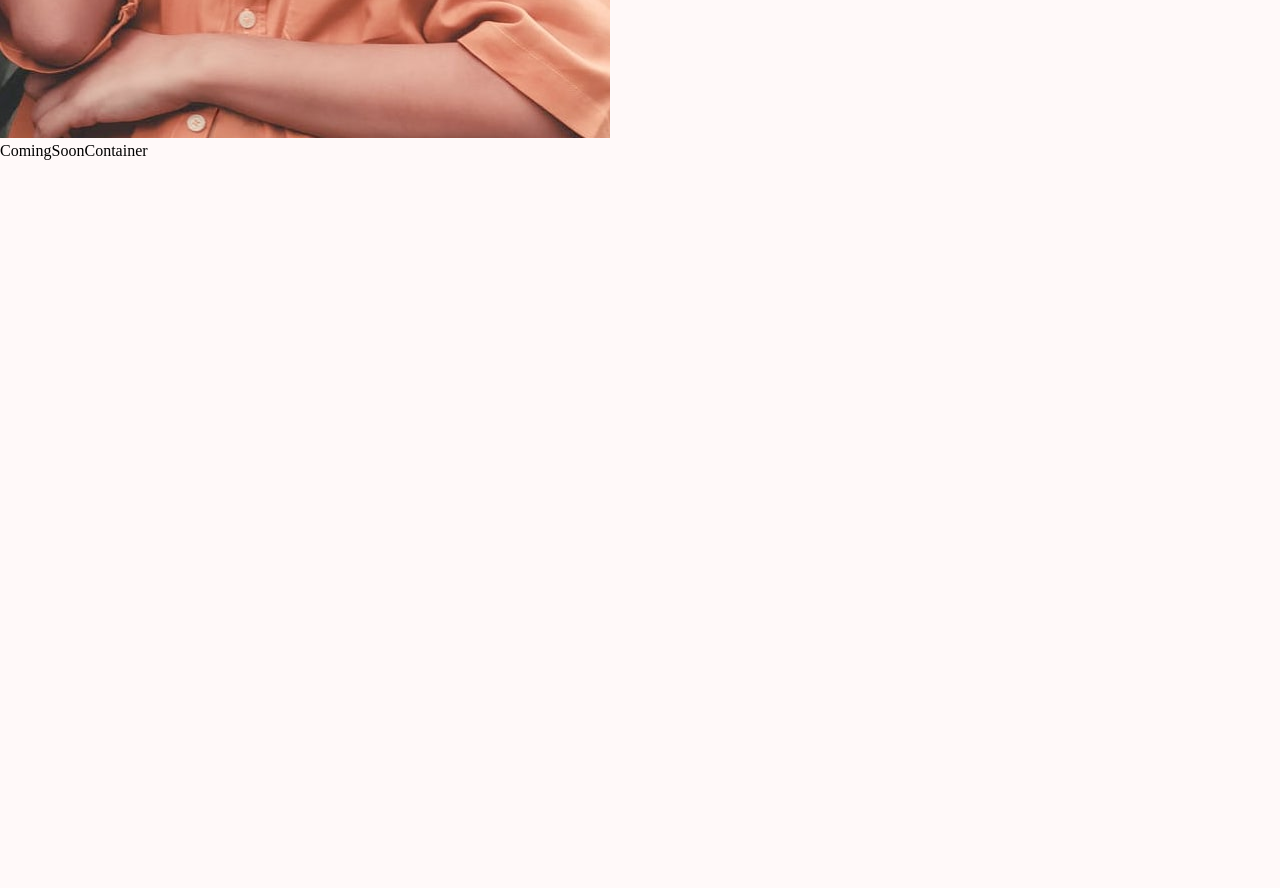
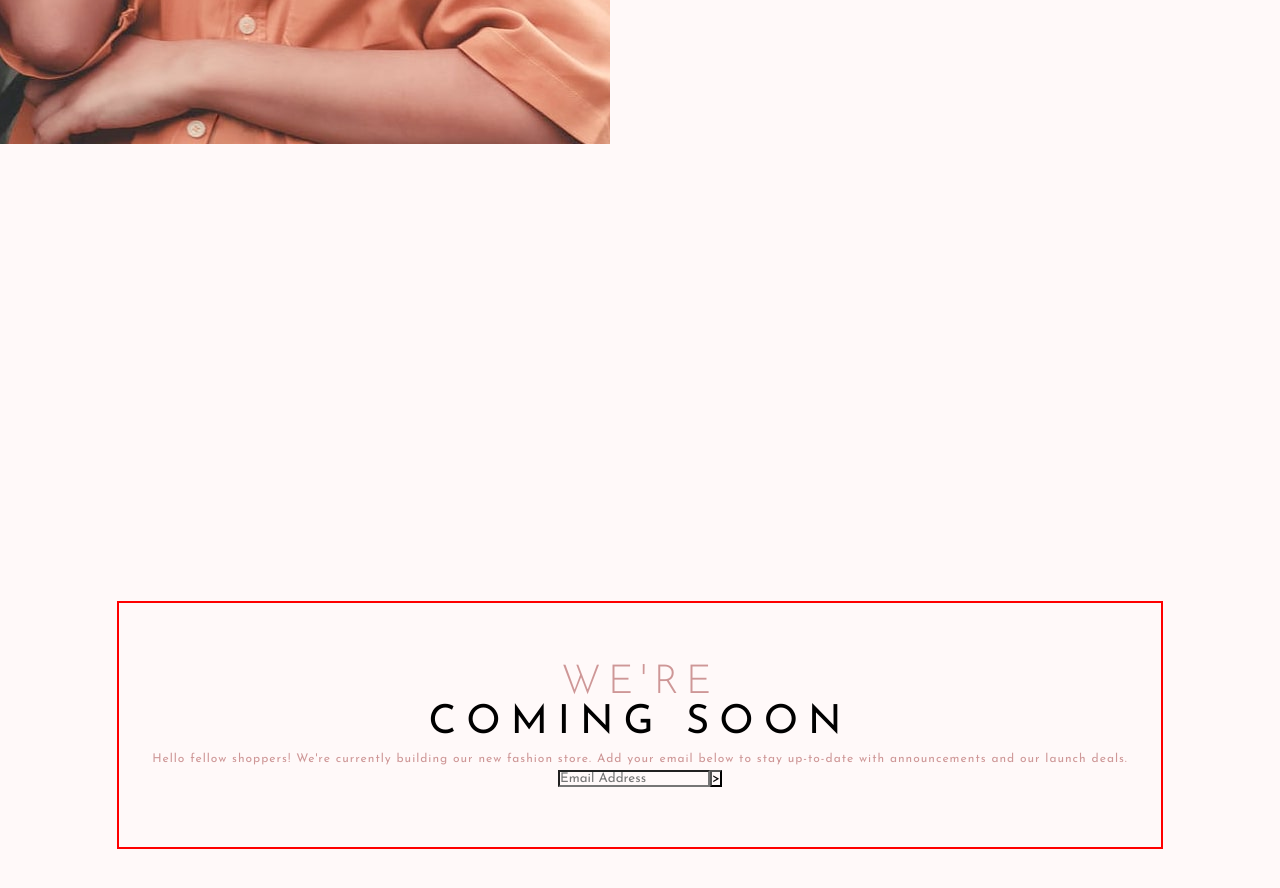
Before and after one commit to KurtisIvey/frontendmentor-base-apparel, a React (Vite) app: page / in a window 1280 px wide. Shown: the part 740-1628 px from the top of the page. Built offline with nearby package versions, Linux system fonts and the light colour scheme.

Commit message:
work on coming soon section

```diff
--- a/src/App.css
+++ b/src/App.css
@@ -1,14 +1,16 @@
+@import url("https://fonts.googleapis.com/css2?family=Josefin+Sans:ital,wght@0,100;0,200;0,300;0,400;0,500;0,600;0,700;1,100;1,200;1,300;1,400;1,500;1,600;1,700&display=swap");
 * {
   margin: 0;
   padding: 0;
-  box-sizing: border-box;
   background-color: #fff9f9;
+  font-family: "Josefin Sans";
 }
 
 main {
+  box-sizing: border-box;
   display: grid;
   grid-template-columns: 1fr;
-  grid-template-rows: 2fr 3fr;
+  grid-template-rows: 1fr 1.3fr;
 }
 
 @media screen and (min-width: 500px) {
--- a/src/App.scss
+++ b/src/App.scss
@@ -1,17 +1,20 @@
+@import url('https://fonts.googleapis.com/css2?family=Josefin+Sans:ital,wght@0,100;0,200;0,300;0,400;0,500;0,600;0,700;1,100;1,200;1,300;1,400;1,500;1,600;1,700&display=swap');
 * {
     margin: 0;
     padding: 0;
-    box-sizing: border-box;
     background-color: #fff9f9;
+    font-family: 'Josefin Sans';
 }
 
 
 
 
 main {
+    box-sizing: border-box;
+
     display: grid;
     grid-template-columns: 1fr;
-    grid-template-rows: 2fr 3fr;
+    grid-template-rows: 1fr 1.3fr;
 }
 
 @media screen and (min-width: 500px){
--- a/src/components/ComingSoonContainer/ComingSoonContainer.css
+++ b/src/components/ComingSoonContainer/ComingSoonContainer.css
@@ -1 +1,29 @@
-/*# sourceMappingURL=ComingSoonContainer.css.map */
+.comingSoonContainer {
+  display: flex;
+  flex-direction: column;
+  text-align: center;
+  justify-self: center;
+  align-self: center;
+  border: 2px solid red;
+  padding: 60px 30px;
+}
+.comingSoonContainer .were {
+  font-size: 2.5rem;
+  font-weight: 300;
+  letter-spacing: 7px;
+  color: hsl(0, 36%, 70%);
+}
+.comingSoonContainer .coming {
+  font-size: 2.5rem;
+  font-weight: 400;
+  letter-spacing: 10px;
+}
+.comingSoonContainer p {
+  margin-top: 5px;
+  padding: 2.8px;
+  font-size: 0.75rem;
+  font-weight: 400;
+  color: hsl(0, 36%, 70%);
+  letter-spacing: 1px;
+  line-height: 17px;
+}/*# sourceMappingURL=ComingSoonContainer.css.map */
--- a/src/components/ComingSoonContainer/ComingSoonContainer.jsx
+++ b/src/components/ComingSoonContainer/ComingSoonContainer.jsx
@@ -1,7 +1,21 @@
 import "./ComingSoonContainer.css";
 
 function ComingSoonContainer() {
-  return <div>ComingSoonContainer</div>;
+  return (
+    <section className="comingSoonContainer">
+      <div className="were">{"WE'RE"}</div>
+      <div className="coming">COMING SOON</div>
+      <p>
+        {`Hello fellow shoppers! We're currently building our new fashion store.
+        Add your email below to stay up-to-date with announcements and our
+        launch deals.`}
+      </p>
+      <div>
+        <input placeholder="Email Address" type="email" />
+        <button>{">"}</button>
+      </div>
+    </section>
+  );
 }
 
 export default ComingSoonContainer;
--- a/src/components/ComingSoonContainer/ComingSoonContainer.scss
+++ b/src/components/ComingSoonContainer/ComingSoonContainer.scss
@@ -0,0 +1,32 @@
+.comingSoonContainer{
+    display: flex;
+    flex-direction: column;
+    text-align: center;
+    justify-self: center;
+    align-self: center;
+    border: 2px solid red;
+    padding: 60px 30px;
+
+    .were{
+        font-size: 2.5rem;
+        font-weight: 300;
+        letter-spacing: 7px;
+        color: hsl(0, 36%, 70%);
+    }
+    .coming{
+        font-size: 2.5rem;
+        font-weight: 400;
+        letter-spacing: 10px;
+    }
+
+    p {
+        margin-top: 5px;
+        padding: 2.8px;
+        font-size: .75rem;
+        font-weight: 400;
+        color: hsl(0, 36%, 70%);
+        letter-spacing: 1px;
+        line-height: 17px;
+
+    }
+}
--- a/src/components/Title/Title.css
+++ b/src/components/Title/Title.css
@@ -1,5 +1,5 @@
 .titleContainer {
-  padding: 27px 27px;
+  padding: 30px 30px;
 }
 .titleContainer img {
   height: 20px;
--- a/src/components/Title/Title.scss
+++ b/src/components/Title/Title.scss
@@ -1,5 +1,5 @@
 .titleContainer {
-    padding: 27px 27px;
+    padding: 30px 30px;
 
     img {
         height: 20px;
```
Also changed, not shown: 2 other files (tests, documents, lock files or other folders).
